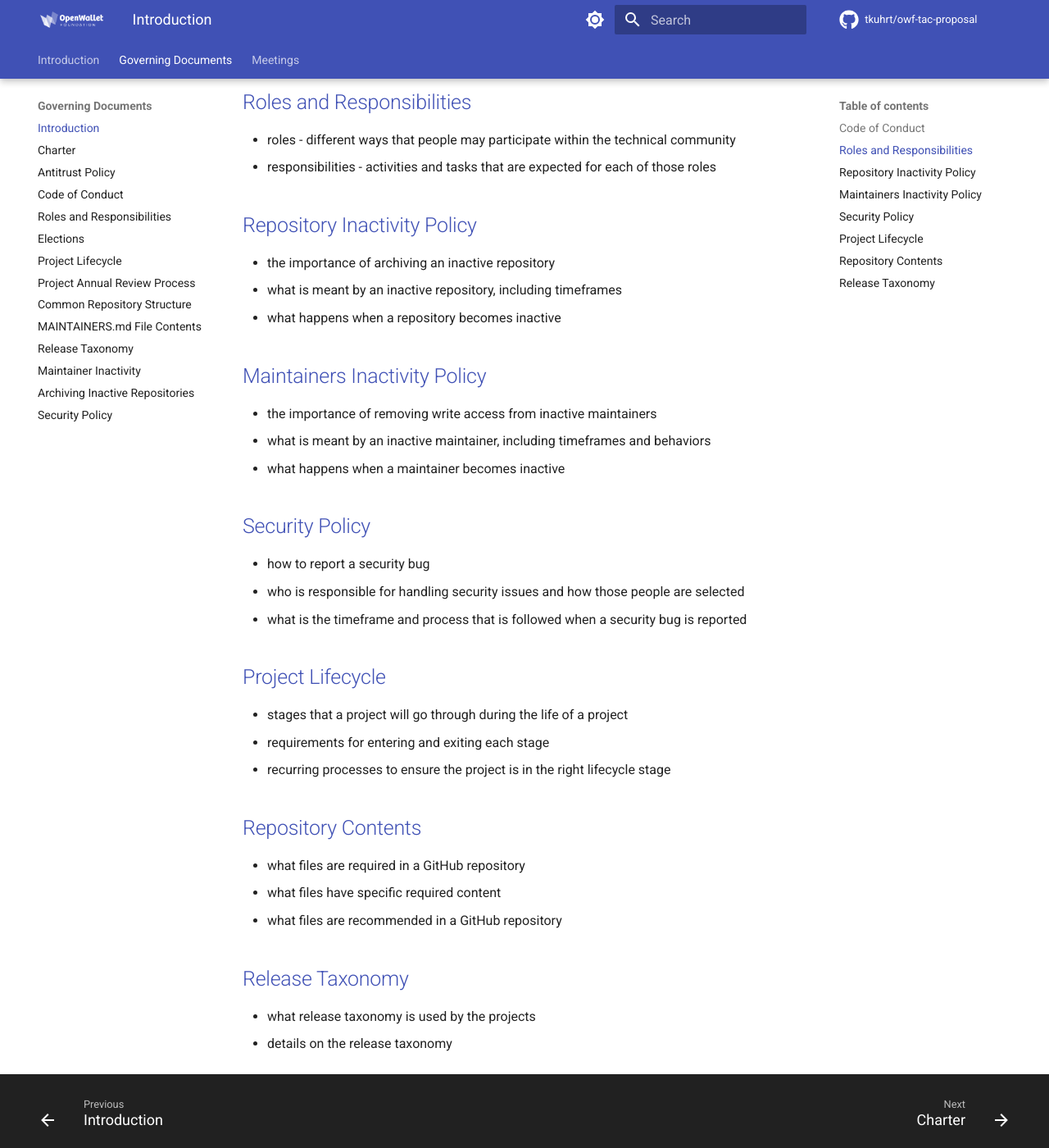
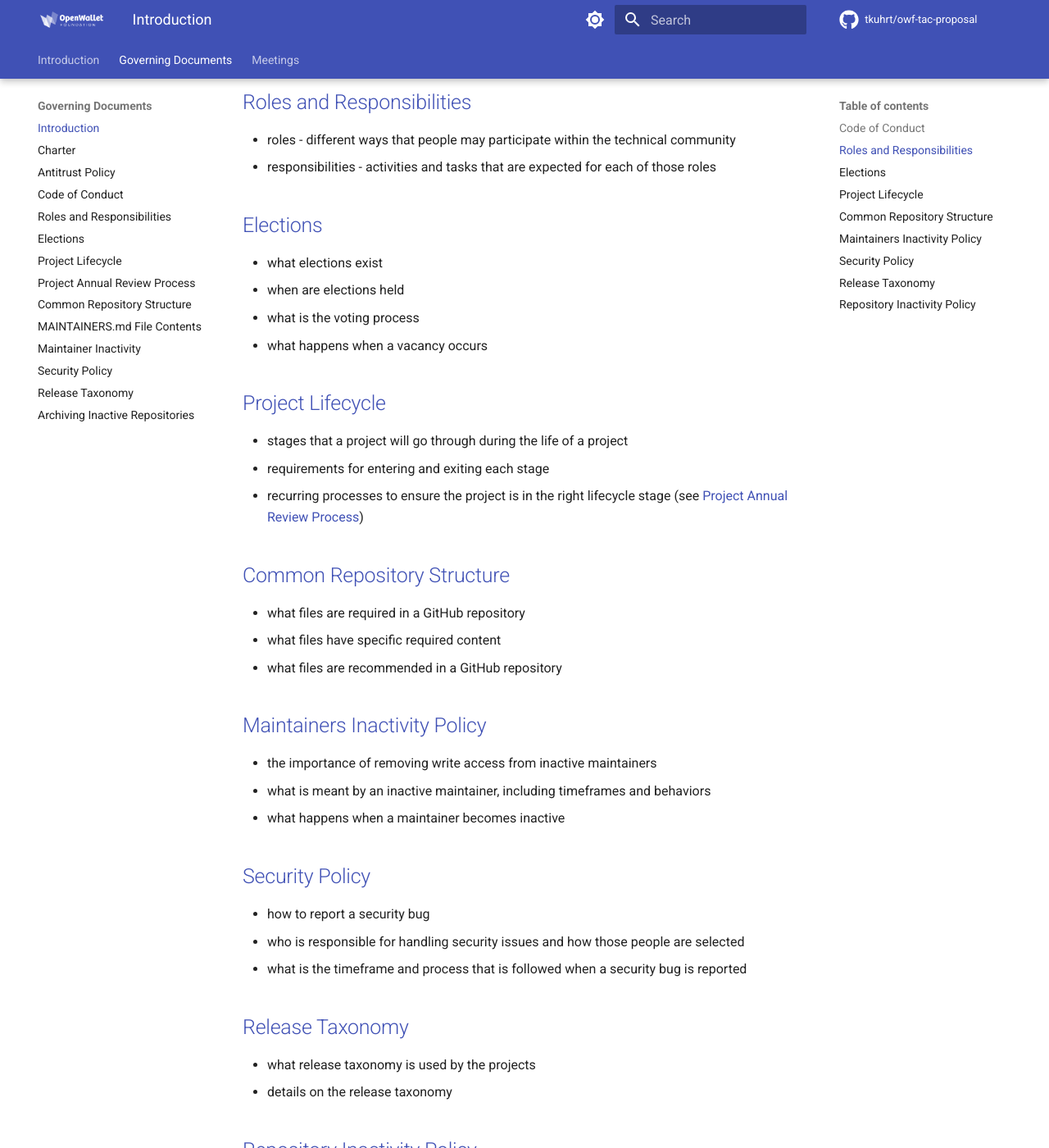
Before and after one commit to openwallet-foundation/tac, an MkDocs documentation site: the page built from docs/governance/index.md, in a window 1280 px wide and 1400 px high, scrolled down 436 px. Shown: the whole window at 82% size. Built offline with MkDocs 1.6.1 and Material for MkDocs 9.7.7, drawn with Linux system fonts in a browser that asks for light colours; comment, search, counter and statistics services are not loaded; some of the changed text lies outside the part shown.

Commit message:
reorder governance docs
Signed-off-by: Tracy Kuhrt <tracy.a.kuhrt@accenture.com>

```diff
--- a/docs/governance/index.md
+++ b/docs/governance/index.md
@@ -5,18 +5,29 @@
 The following are the governing documents used by the OpenWallet Foundation's Technical Advisory Council.
 
 ## [Code of Conduct](code-of-conduct.md)
-  * define clear expectations for behavior
-  * specify what happens when those behaviors are not met
-  * process for reporting code of conduct violations
+* define clear expectations for behavior
+* specify what happens when those behaviors are not met
+* process for reporting code of conduct violations
 
 ## [Roles and Responsibilities](roles-and-responsibilities.md)
 * roles - different ways that people may participate within the technical community
 * responsibilities - activities and tasks that are expected for each of those roles
 
-## [Repository Inactivity Policy](archiving-inactive-repositories.md)
-* the importance of archiving an inactive repository
-* what is meant by an inactive repository, including timeframes
-* what happens when a repository becomes inactive
+## [Elections](elections.md)
+* what elections exist
+* when are elections held
+* what is the voting process
+* what happens when a vacancy occurs
+
+## [Project Lifecycle](project-lifecycle.md)
+* stages that a project will go through during the life of a project
+* requirements for entering and exiting each stage
+* recurring processes to ensure the project is in the right lifecycle stage (see [Project Annual Review Process](project-annual-review-process.md))
+
+## [Common Repository Structure](common-repository-structure.md)
+* what files are required in a GitHub repository
+* what files have specific required content
+* what files are recommended in a GitHub repository
 
 ## [Maintainers Inactivity Policy](maintainer-inactivity.md)
 * the importance of removing write access from inactive maintainers
@@ -28,16 +39,11 @@ The following are the governing documents used by the OpenWallet Foundation's Te
 * who is responsible for handling security issues and how those people are selected
 * what is the timeframe and process that is followed when a security bug is reported
 
-## [Project Lifecycle](project-lifecycle.md)
-* stages that a project will go through during the life of a project
-* requirements for entering and exiting each stage
-* recurring processes to ensure the project is in the right lifecycle stage
-
-## [Repository Contents](common-repository-structure.md)
-* what files are required in a GitHub repository
-* what files have specific required content
-* what files are recommended in a GitHub repository
-
 ## [Release Taxonomy](release-taxonomy.md)
 * what release taxonomy is used by the projects
 * details on the release taxonomy
+
+## [Repository Inactivity Policy](archiving-inactive-repositories.md)
+* the importance of archiving an inactive repository
+* what is meant by an inactive repository, including timeframes
+* what happens when a repository becomes inactive
--- a/mkdocs.yml
+++ b/mkdocs.yml
@@ -95,10 +95,10 @@ nav:
     - Project Annual Review Process: governance/project-annual-review-process.md
     - Common Repository Structure: governance/common-repository-structure.md
     - MAINTAINERS.md File Contents: governance/maintainers-file-content.md
+    - Maintainer Inactivity: governance/maintainer-inactivity.md
+    - Security Policy: governance/security.md
     - Release Taxonomy: governance/release-taxonomy.md
-    - Maintainer Inactivity: governance/maintainer-inactivity.md
     - Archiving Inactive Repositories: governance/archiving-inactive-repositories.md
-    - Security Policy: governance/security.md
   - Meetings:
     - Introduction: meetings/index.md
     - 2023-03-08: meetings/2023-03-08.md
```
